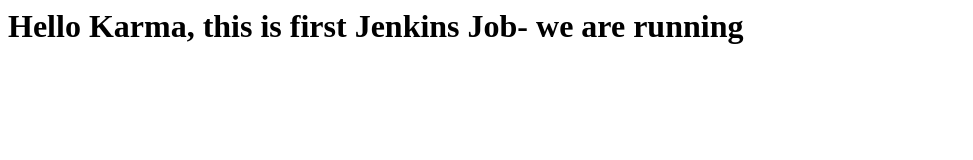
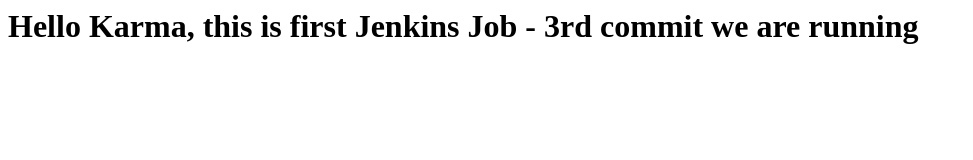
Before and after one commit to karma-sherpa/myweb, a plain HTML site: page index.html in a window 1280 px wide. Shown: the whole page, without its empty margins (0-973 px from the left). Drawn offline with Linux system fonts and the light colour scheme.

Commit message:
3rd commit test

```diff
--- a/index.html
+++ b/index.html
@@ -1 +1 @@
-<h1>Hello Karma, this is first Jenkins Job- we are running</h1>
+<h1>Hello Karma, this is first Jenkins Job - 3rd commit we are running</h1>
```
